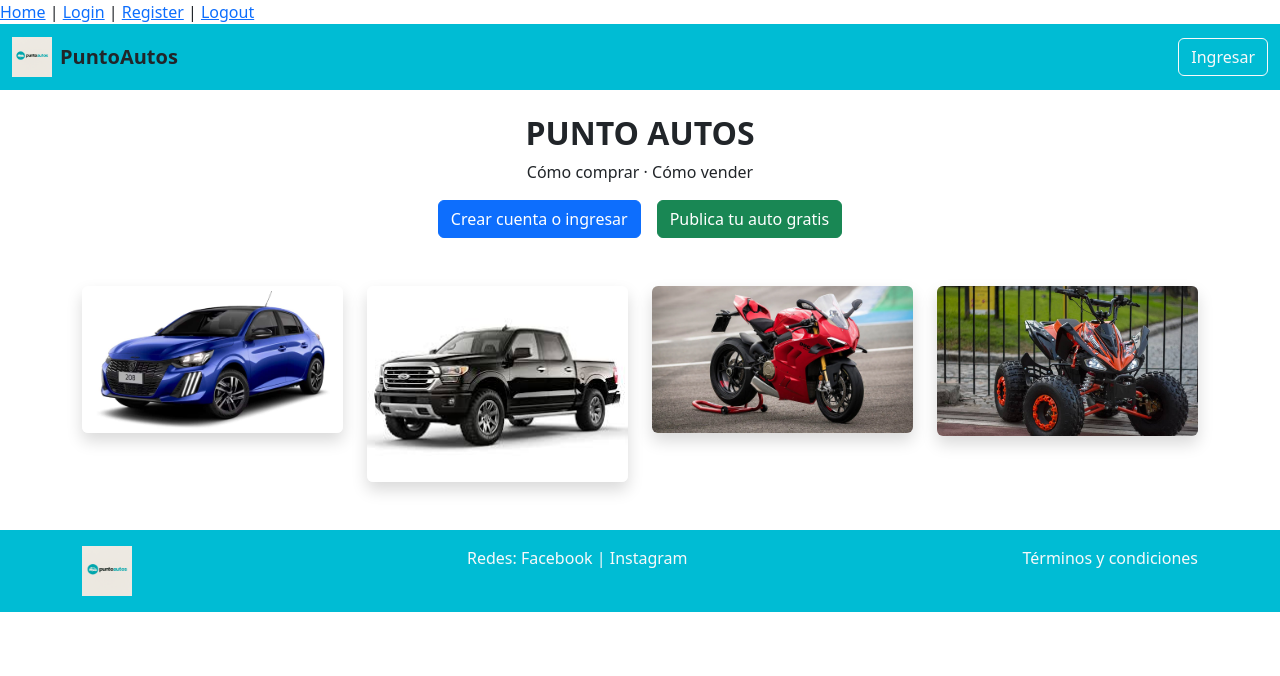
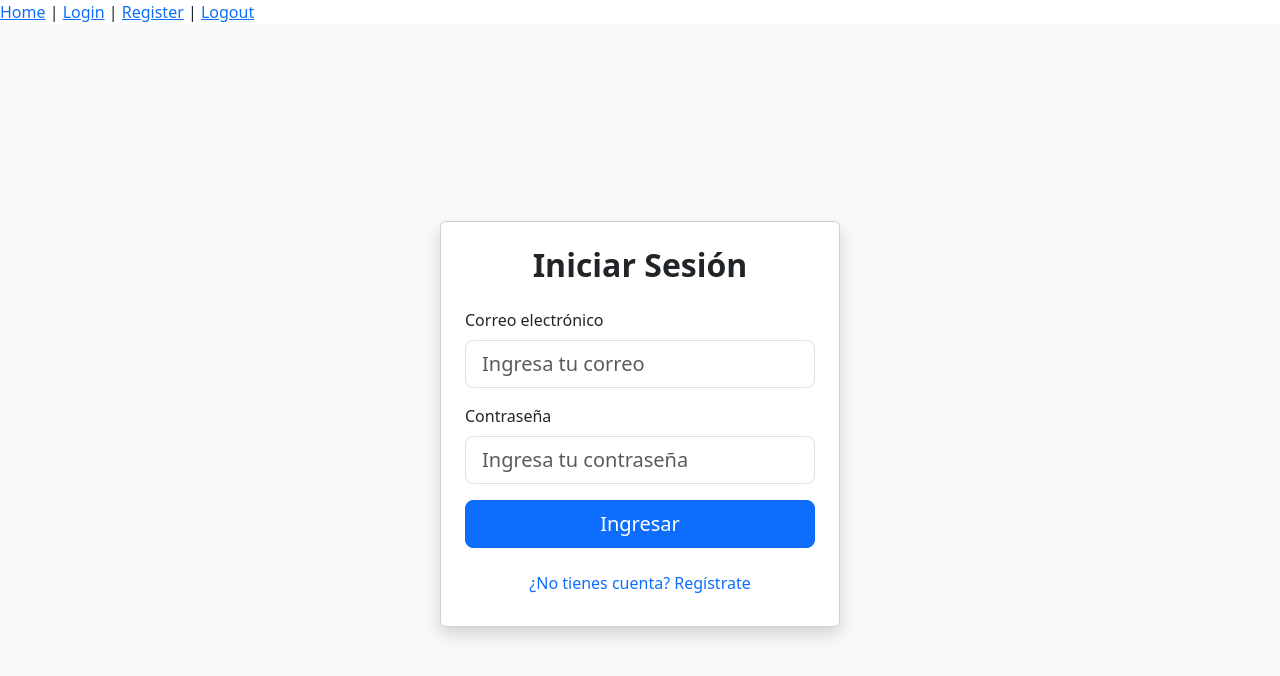
Before and after one commit to Santilo-um/react-front-puntoautos, a React (Create React App) app in the folder puntoautos-frontend/: page / in a window 1280 px wide. Shown: the top 676 px of the page. Built offline with nearby package versions, Linux system fonts and the light colour scheme.

Commit message:
TPN7 Login, registro y control de acceso terminado

```diff
--- a/puntoautos-frontend/src/App.js
+++ b/puntoautos-frontend/src/App.js
@@ -1,5 +1,6 @@
 import React from "react";
 import { BrowserRouter as Router, Routes, Route, Link } from "react-router-dom";
+import { AuthProvider } from "./AuthContext";
 import Home from "./pages/Home";
 import Login from "./pages/Login";
 import Register from "./pages/Register";
@@ -8,21 +9,31 @@ import ProtectedRoute from "./components/ProtectedRoute";
 
 function App() {
   return (
+    <AuthProvider>
       <Router>
         <nav>
-        <Link to="/">Home</Link> |{" "}
-        <Link to="/login">Login</Link> |{" "}
+          <Link to="/home">Home</Link> |{" "}
+          <Link to="/">Login</Link> |{" "}
           <Link to="/register">Register</Link> |{" "}
           <Link to="/logout">Logout</Link>
         </nav>
 
         <Routes>
-        <Route path="/" element={<Home />} />
-        <Route path="/login" element={<Login />} />
+          <Route path="/" element={<Login />} />
           <Route path="/register" element={<Register />} />
           <Route path="/logout" element={<Logout />} />
 
-        {/* Ruta protegida */}
+          {/* Home protegida */}
+          <Route
+            path="/home"
+            element={
+              <ProtectedRoute>
+                <Home />
+              </ProtectedRoute>
+            }
+          />
+
+          {/* Ruta protegida de prueba */}
           <Route
             path="/protected"
             element={
@@ -33,6 +44,7 @@ function App() {
           />
         </Routes>
       </Router>
+    </AuthProvider>
   );
 }
 
--- a/puntoautos-frontend/src/components/ProtectedRoute.js
+++ b/puntoautos-frontend/src/components/ProtectedRoute.js
@@ -1,15 +1,14 @@
-import React from "react";
+import React, { useContext } from "react";
 import { Navigate } from "react-router-dom";
-
-// Simulación: validar si hay sesión
-const isAuthenticated = () => {
-  return localStorage.getItem("session") ? true : false;
-};
+import { AuthContext } from "../AuthContext"; // Ajusta la ruta según tu proyecto
 
 function ProtectedRoute({ children }) {
-  if (!isAuthenticated()) {
+  const { user } = useContext(AuthContext);
+
+  if (!user) {
     return <Navigate to="/login" replace />;
   }
+
   return children;
 }
 
--- a/puntoautos-frontend/src/pages/Home.js
+++ b/puntoautos-frontend/src/pages/Home.js
@@ -1,5 +1,6 @@
-import React from "react";
+import React, { useContext } from "react";
 import "bootstrap/dist/css/bootstrap.min.css";
+import { AuthContext } from "../AuthContext"; // importa el contexto
 import logo from "../assets/logo.png";
 import autos1 from "../images/autos1.jpg";
 import camionetas1 from "../images/camionetas1.jpeg";
@@ -7,30 +8,51 @@ import motos1 from "../images/motos1.webp";
 import otros1 from "../images/otros1.jpg";
 
 function Home() {
+  const { user } = useContext(AuthContext);
+
   return (
     <div>
       {/* Navbar */}
-      <nav className="navbar navbar-expand-lg" style={{ backgroundColor: "#00bcd4" }}>
+      <nav className="navbar navbar-expand-lg shadow-sm" style={{ backgroundColor: "#00bcd4" }}>
         <div className="container-fluid">
-          <a className="navbar-brand d-flex align-items-center" href="/">
-            <img src={logo} alt="Logo" width="40" height="40" className="me-2" />
-            <span className="fw-bold text-dark">PuntoAutos</span>
+          <a className="navbar-brand d-flex align-items-center text-white fw-bold" href="/home">
+            <img src={logo} alt="Logo" width="40" height="40" className="me-2 rounded-circle" />
+            PuntoAutos
           </a>
-          <a className="btn btn-outline-light" href="/login">
-            Ingresar
-          </a>
+
+          <div className="d-flex align-items-center">
+            {user ? (
+              <>
+                <span className="me-3 fw-semibold text-dark">
+                  👋 Bienvenido, {user.email}
+                </span>
+                <a className="btn btn-outline-dark" href="/logout">
+                  Cerrar sesión
+                </a>
+              </>
+            ) : (
+              <>
+                <a className="btn btn-light me-2" href="/login">
+                  Ingresar
+                </a>
+                <a className="btn btn-dark" href="/register">
+                  Registrarse
+                </a>
+              </>
+            )}
+          </div>
         </div>
       </nav>
 
       {/* Info de la página */}
-      <header className="text-center my-4">
-        <h2 className="fw-bold">PUNTO AUTOS</h2>
-        <p>Cómo comprar · Cómo vender</p>
-        <div className="d-flex justify-content-center gap-3">
-          <a href="/register" className="btn btn-primary">
-            Crear cuenta o ingresar
+      <header className="text-center my-5">
+        <h1 className="fw-bold display-5 text-dark">🚗 Bienvenido a PuntoAutos</h1>
+        <p className="text-muted">La forma más rápida de comprar o vender tu vehículo</p>
+        <div className="d-flex justify-content-center gap-3 mt-3">
+          <a href="/register" className="btn btn-primary btn-lg shadow-sm">
+            Crear cuenta
           </a>
-          <a href="/publicar" className="btn btn-success">
+          <a href="/login" className="btn btn-success btn-lg shadow-sm">
             Publica tu auto gratis
           </a>
         </div>
@@ -40,28 +62,38 @@ function Home() {
       <div className="container my-5">
         <div className="row g-4">
           <div className="col-md-3">
-            <img src={autos1} alt="Autos" width="1000" height="1000" className="img-fluid rounded shadow" />
+            <img src={autos1} alt="Autos" className="img-fluid rounded shadow-sm" />
+            <p className="text-center mt-2 fw-semibold">Autos</p>
           </div>
           <div className="col-md-3">
-            <img src={camionetas1} alt="Camionetas" width="1000" height="1000" className="img-fluid rounded shadow" />
+            <img src={camionetas1} alt="Camionetas" className="img-fluid rounded shadow-sm" />
+            <p className="text-center mt-2 fw-semibold">Camionetas</p>
           </div>
           <div className="col-md-3">
-            <img src={motos1} alt="Motos" width="1000" height="1000" className="img-fluid rounded shadow" />
+            <img src={motos1} alt="Motos" className="img-fluid rounded shadow-sm" />
+            <p className="text-center mt-2 fw-semibold">Motos</p>
           </div>
           <div className="col-md-3">
-            <img src={otros1} alt="Otros" width="1000" height="1000" className="img-fluid rounded shadow" />
+            <img src={otros1} alt="Otros" className="img-fluid rounded shadow-sm" />
+            <p className="text-center mt-2 fw-semibold">Otros</p>
           </div>
         </div>
       </div>
 
       {/* Footer */}
-      <footer className="text-center text-light py-3" style={{ backgroundColor: "#00bcd4" }}>
-        <div className="container d-flex justify-content-between">
+      <footer className="text-center text-light py-4 mt-5" style={{ backgroundColor: "#00bcd4" }}>
+        <div className="container d-flex justify-content-between align-items-center">
           <div>
-            <img src={logo} alt="Logo" width="50" />
+            <img src={logo} alt="Logo" width="50" className="rounded-circle" />
           </div>
-          <div>Redes: Facebook | Instagram</div>
-          <div>Términos y condiciones</div>
+          <div>
+            <span className="fw-semibold">🌐 Redes:</span> Facebook | Instagram
+          </div>
+          <div>
+            <a href="/" className="text-white text-decoration-none fw-semibold">
+              Términos y condiciones
+            </a>
+          </div>
         </div>
       </footer>
     </div>
--- a/puntoautos-frontend/src/pages/Login.js
+++ b/puntoautos-frontend/src/pages/Login.js
@@ -1,41 +1,69 @@
-import React, { useState } from "react";
+import React, { useState, useContext } from "react";
 import { useNavigate } from "react-router-dom";
+import { AuthContext } from "../AuthContext"; // Ajusta la ruta según tu proyecto
+import "bootstrap/dist/css/bootstrap.min.css";
 
 function Login() {
   const [email, setEmail] = useState("");
   const [password, setPassword] = useState("");
+  const { login } = useContext(AuthContext);
   const navigate = useNavigate();
 
-  const handleLogin = (e) => {
+  const handleSubmit = (e) => {
     e.preventDefault();
 
-    // Simulación de login
-    if (email && password) {
-      localStorage.setItem("session", email);
-      navigate("/protected");
+    const success = login(email, password);
+    if (success) {
+      navigate("/Home");
     } else {
-      alert("Credenciales inválidas");
+      alert("Credenciales incorrectas");
     }
   };
 
+  const goToRegister = () => {
+    navigate("/register");
+  };
+
   return (
-    <div>
-      <h2>Login</h2>
-      <form onSubmit={handleLogin}>
+    <div className="d-flex justify-content-center align-items-center vh-100 bg-light">
+      <div className="card shadow p-4" style={{ width: "400px" }}>
+        <h2 className="text-center mb-4 fw-bold">Iniciar Sesión</h2>
+        <form onSubmit={handleSubmit}>
+          <div className="mb-3">
+            <label className="form-label">Correo electrónico</label>
             <input
               type="email"
-          placeholder="Email"
+              className="form-control form-control-lg"
+              placeholder="Ingresa tu correo"
               value={email}
               onChange={(e) => setEmail(e.target.value)}
+              required
             />
+          </div>
+          <div className="mb-3">
+            <label className="form-label">Contraseña</label>
             <input
               type="password"
-          placeholder="Contraseña"
+              className="form-control form-control-lg"
+              placeholder="Ingresa tu contraseña"
               value={password}
               onChange={(e) => setPassword(e.target.value)}
+              required
             />
-        <button type="submit">Ingresar</button>
+          </div>
+          <button type="submit" className="btn btn-primary w-100 btn-lg">
+            Ingresar
+          </button>
         </form>
+        <div className="text-center mt-3">
+          <button
+            className="btn btn-link text-decoration-none"
+            onClick={goToRegister}
+          >
+            ¿No tienes cuenta? Regístrate
+          </button>
+        </div>
+      </div>
     </div>
   );
 }
--- a/puntoautos-frontend/src/pages/Register.js
+++ b/puntoautos-frontend/src/pages/Register.js
@@ -1,32 +1,54 @@
-import React, { useState } from "react";
+import React, { useState, useContext } from "react";
+import { useNavigate } from "react-router-dom";
+import { AuthContext } from "../AuthContext"; // Ajusta la ruta según tu proyecto
+import "bootstrap/dist/css/bootstrap.min.css";
 
 function Register() {
-  const [form, setForm] = useState({ email: "", password: "" });
+  const [email, setEmail] = useState("");
+  const [password, setPassword] = useState("");
+  const { register } = useContext(AuthContext);
+  const navigate = useNavigate();
 
   const handleSubmit = (e) => {
     e.preventDefault();
-    console.log("Usuario registrado:", form);
-    alert("Registro simulado (aquí conectarás el backend)");
+
+    register(email, password); // Se guarda en memoria
+    alert("Usuario registrado con éxito");
+    navigate("/Home"); // Redirige al Home directamente
   };
 
   return (
-    <div>
-      <h2>Registro</h2>
+    <div className="d-flex justify-content-center align-items-center vh-100 bg-light">
+      <div className="card shadow p-4" style={{ width: "400px" }}>
+        <h2 className="text-center mb-4 fw-bold">Registro</h2>
         <form onSubmit={handleSubmit}>
+          <div className="mb-3">
+            <label className="form-label">Correo electrónico</label>
             <input
               type="email"
-          placeholder="Email"
-          value={form.email}
-          onChange={(e) => setForm({ ...form, email: e.target.value })}
+              className="form-control form-control-lg"
+              placeholder="Ingresa tu correo"
+              value={email}
+              onChange={(e) => setEmail(e.target.value)}
+              required
             />
+          </div>
+          <div className="mb-3">
+            <label className="form-label">Contraseña</label>
             <input
               type="password"
-          placeholder="Contraseña"
-          value={form.password}
-          onChange={(e) => setForm({ ...form, password: e.target.value })}
+              className="form-control form-control-lg"
+              placeholder="Crea una contraseña"
+              value={password}
+              onChange={(e) => setPassword(e.target.value)}
+              required
             />
-        <button type="submit">Registrar</button>
+          </div>
+          <button type="submit" className="btn btn-success w-100 btn-lg">
+            Registrarse
+          </button>
         </form>
+      </div>
     </div>
   );
 }
```
Also changed, not shown: puntoautos-frontend/src/pages/Logout.js (+17 -6 lines). Lines whose indentation alone changed are shown as unchanged.
